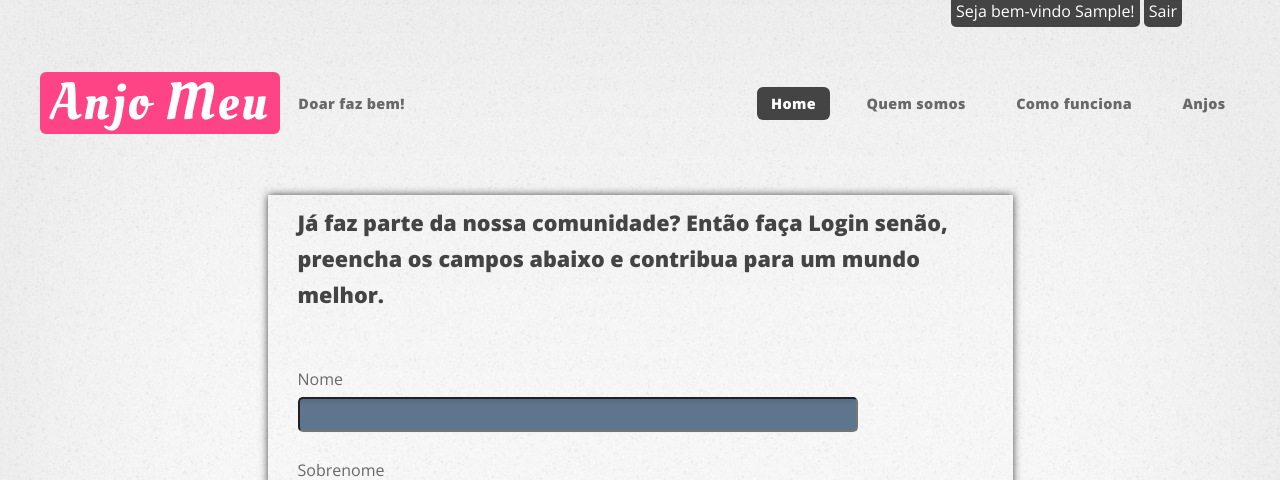
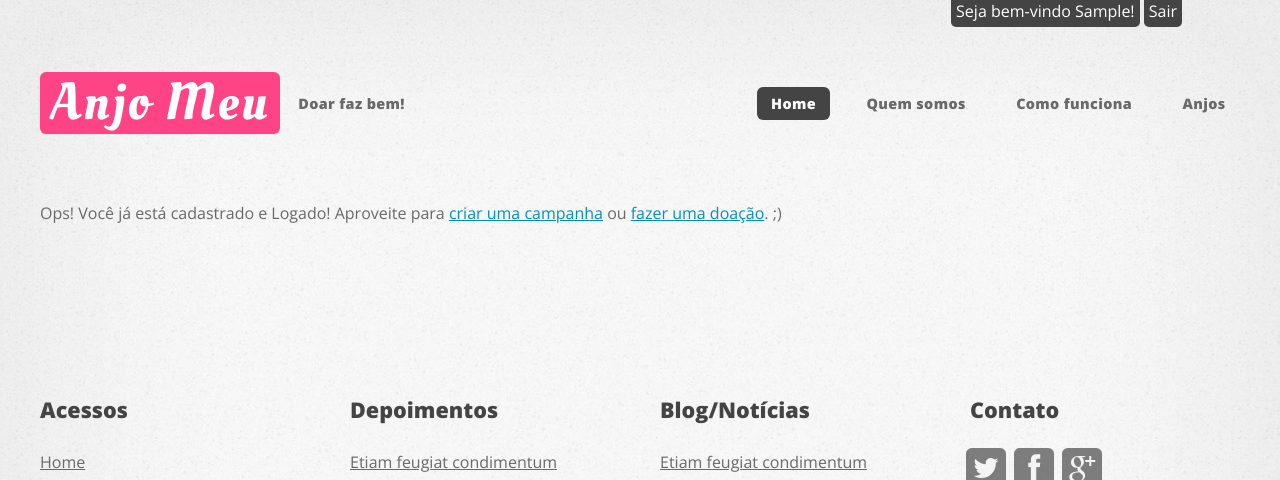
Before and after one commit to fandrefh/AnjoMeu, a Django app: a page that uses anjo/core/templates/core/register_user.html in a window 1280 px wide. Shown: the top 480 px of the page. Run offline with Django 3.2, Linux system fonts and the light colour scheme; the visitor is signed in with stand-in values (Sample User, id 1); some libraries are stand-ins or nearby versions.

Commit message:
Verificando se o usuaria esta logado e direcionando pra campanhas ou doacoes

```diff
--- a/anjo/core/templates/core/register_user.html
+++ b/anjo/core/templates/core/register_user.html
@@ -4,6 +4,9 @@
 
 {% block content %}
 	<div class="container">
+		{% if user.is_authenticated %}
+			<p>Ops! Você já está cadastrado e Logado! Aproveite para <a href="{% url 'campaign:createcampaign' %}">criar uma campanha</a> ou <a href="{% url 'campaign:listcampaign' %}">fazer uma doação</a>. ;)</p>
+		{% else %}
 			{% if registered %}
 				Obrigado por se cadastrar, faça <a href="{% url 'home:userlogin' %}">Login</a> e Crie uma campanha ou Faça uma <a href="#">doação!</a>
 			{% else %}
@@ -170,5 +173,6 @@
 				</form>
 			</div>
 			{% endif %}
+		{% endif %}
 	</div>
 {% endblock content %}
```
Lines whose indentation alone changed are shown as unchanged.
